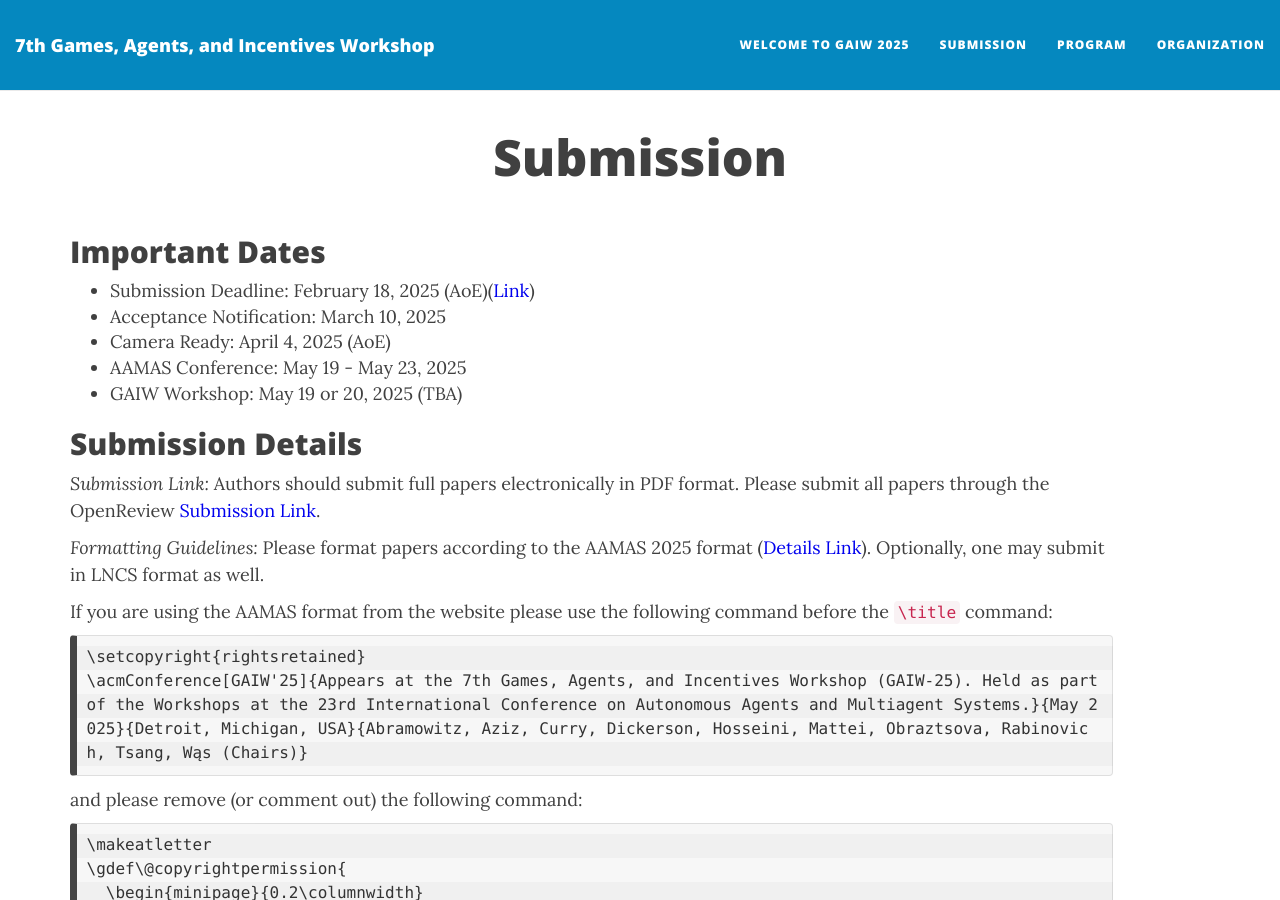
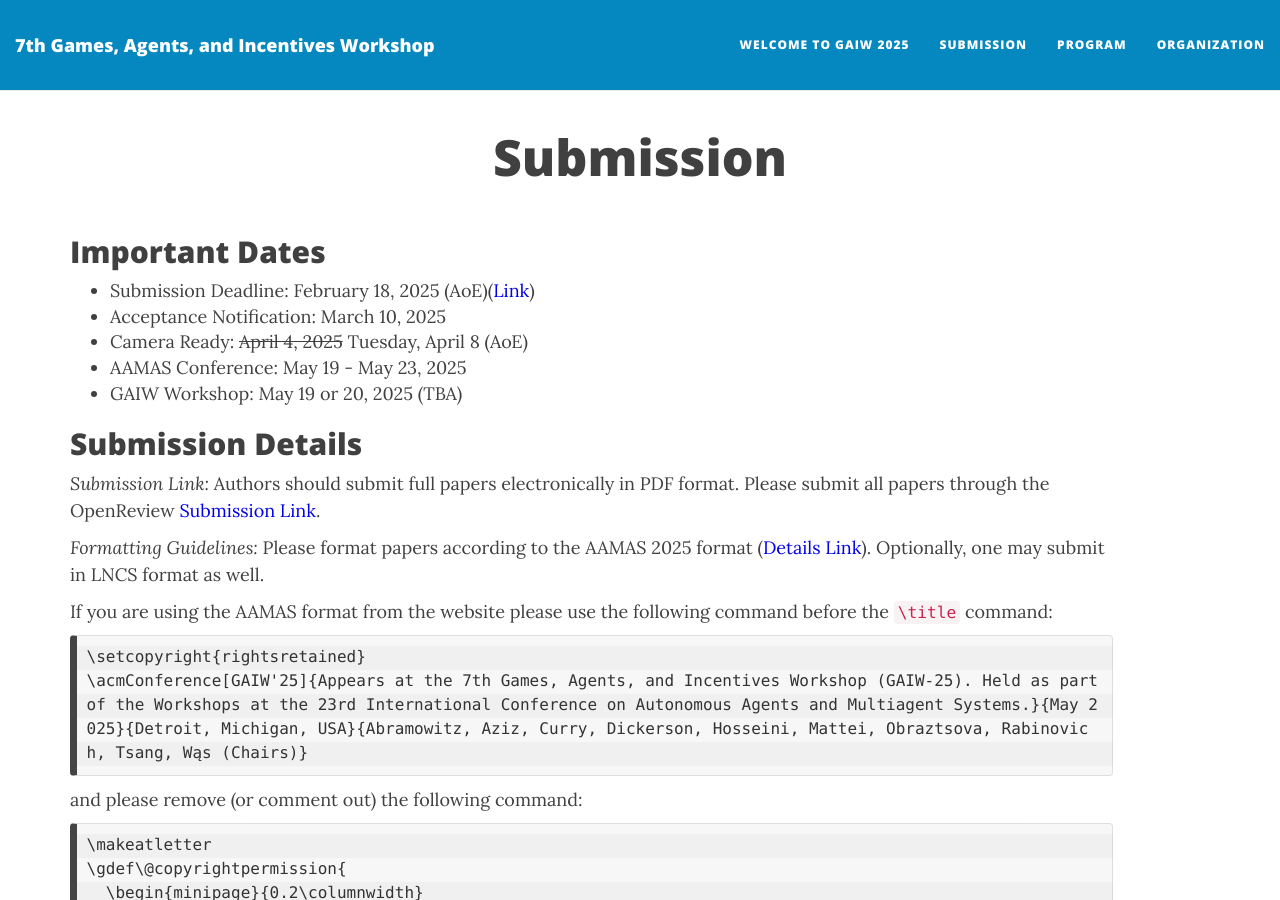
Before and after one commit to PrefLib/gaiw2025, a Jekyll site: the page built from submission.md, in a window 1280 px wide and 900 px high. Built offline with Jekyll 4.4.1, drawn with Linux system fonts in a browser that asks for light colours; nearby versions of some CDN libraries.

Commit message:
Update submission.md
Extending deadline for camera ready to April 8

```diff
--- a/submission.md
+++ b/submission.md
@@ -7,7 +7,7 @@ published: true
 ## Important Dates
 * Submission Deadline: February 18, 2025 (AoE)([Link](https://openreview.net/group?id=ifaamas.org/AAMAS/2025/Workshop/GAIW#tab-your-consoles))
 * Acceptance Notification: March 10, 2025
-* Camera Ready: April 4, 2025 (AoE)
+* Camera Ready: ~~April 4, 2025~~ Tuesday, April 8 (AoE)
 * AAMAS Conference: May 19 - May 23, 2025
 * GAIW Workshop: May 19 or 20, 2025 (TBA)
 
```
